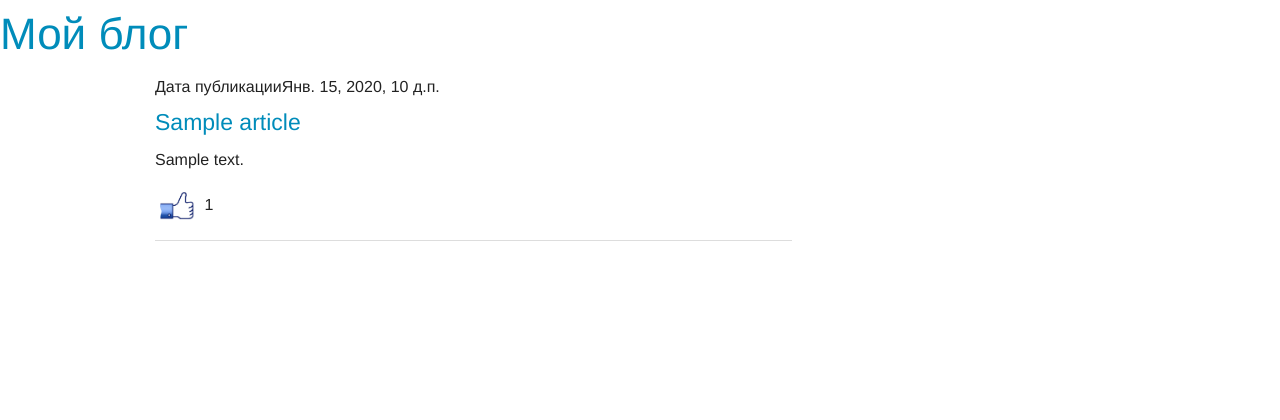
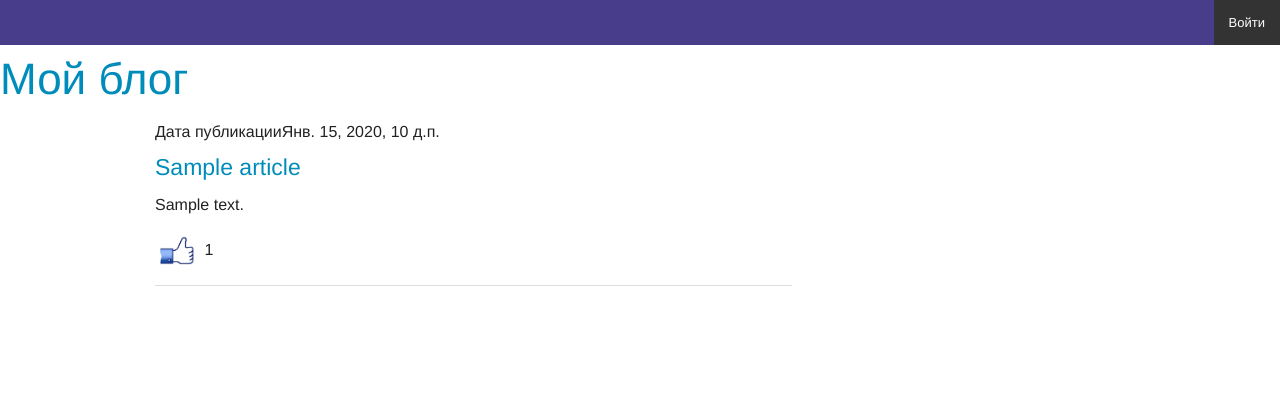
Before and after one commit to HunterOnToss/blog, a Django app: page / in a window 1280 px wide. Shown: the top 420 px of the page. After the commit the page ends 286 px from the top, so only its background shows below. Run offline with Django 3.2, Linux system fonts and the light colour scheme; tables that the repository leaves empty hold one stand-in row (values such as "Sample post"); parts of the project's set-up code (start-up, migrations or seed data) failed here and were passed over.

Commit message:
Добавил топ бар, добавил кнопку логина

```diff
--- a/src/article/views.py
+++ b/src/article/views.py
@@ -7,6 +7,7 @@ from article.models import Article, Comments
 from django.core.exceptions import ObjectDoesNotExist
 from forms import CommentForm
 from django.core.context_processors import csrf
+from django.contrib import auth
 
 
 def basic_one(request):
@@ -28,7 +29,8 @@ def template_three(request):
 
 
 def articles(request):
-    return render_to_response('articles.html', {'articles': Article.objects.all()})
+    return render_to_response('articles.html',
+                              {'articles': Article.objects.all(), "username": auth.get_user(request).username})
 
 
 def article(request, article_id=1):
@@ -38,6 +40,7 @@ def article(request, article_id=1):
     args["article"] = Article.objects.get(id=article_id)
     args["comments"] = Comments.objects.filter(comments_article_id=article_id)
     args["form"] = comment_form
+    args["username"] = auth.get_user(request).username
     return render_to_response("article.html", args)
 
 
--- a/src/templates/main.html
+++ b/src/templates/main.html
@@ -7,6 +7,17 @@
         <link rel="stylesheet" type="text/css" href="{% static "css/foundation.css" %}">
     </head>
         <body>
+            <div class="top-bar" style="background-color: darkslateblue">
+                <section class="top-bar-section">
+                    <ul class="right">
+                        {% if username %}
+                            <li><a href="/auth/logout/">Выйти {{ username }}</a></li>
+                        {% else %}
+                            <li><a href="/auth/login/">Войти</a></li>
+                        {% endif %}
+                    </ul>
+                </section>
+            </div>
             <h1><a href="/">Мой блог</a></h1>
             <div class="row">
             {% block article %}{% endblock %}
```
